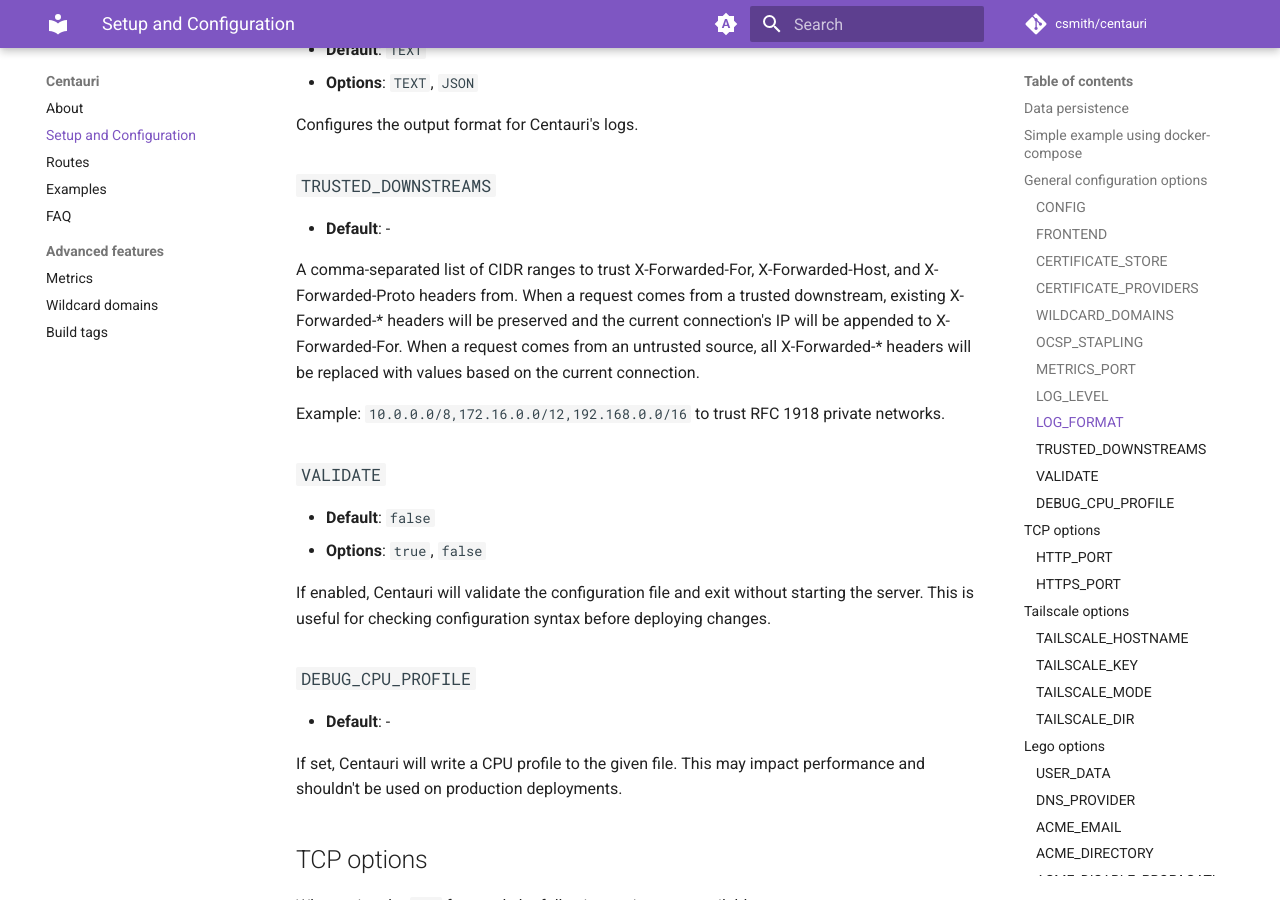
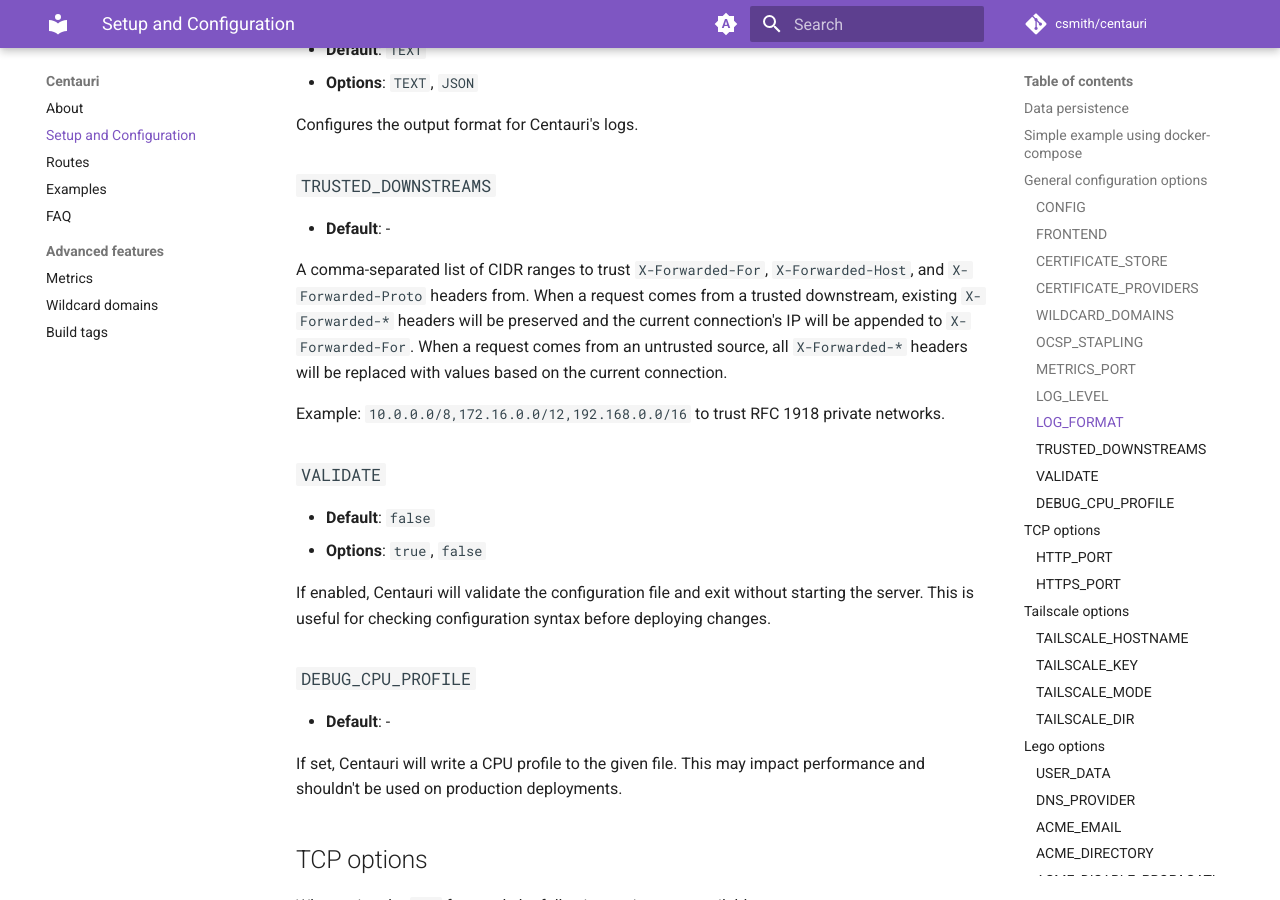
Before and after one commit to csmith/centauri, an MkDocs documentation site: the page built from docs/setup.md, in a window 1280 px wide and 900 px high, scrolled down 3471 px. Built offline with MkDocs 1.6.1 and Material for MkDocs 9.7.7, drawn with Linux system fonts in a browser that asks for light colours; comment, search, counter and statistics services are not loaded.

```diff
--- a/docs/setup.md
+++ b/docs/setup.md
@@ -166,11 +166,11 @@ Configures the output format for Centauri's logs.
 
 - **Default**: -
 
-A comma-separated list of CIDR ranges to trust X-Forwarded-For, X-Forwarded-Host,
-and X-Forwarded-Proto headers from. When a request comes from a trusted downstream,
-existing X-Forwarded-* headers will be preserved and the current connection's IP
-will be appended to X-Forwarded-For. When a request comes from an untrusted source,
-all X-Forwarded-* headers will be replaced with values based on the current connection.
+A comma-separated list of CIDR ranges to trust `X-Forwarded-For`, `X-Forwarded-Host`,
+and `X-Forwarded-Proto` headers from. When a request comes from a trusted downstream,
+existing `X-Forwarded-*` headers will be preserved and the current connection's IP
+will be appended to `X-Forwarded-For`. When a request comes from an untrusted source,
+all `X-Forwarded-*` headers will be replaced with values based on the current connection.
 
 Example: `10.0.0.0/8,172.16.0.0/12,192.168.0.0/16` to trust RFC 1918 private networks.
 
```
